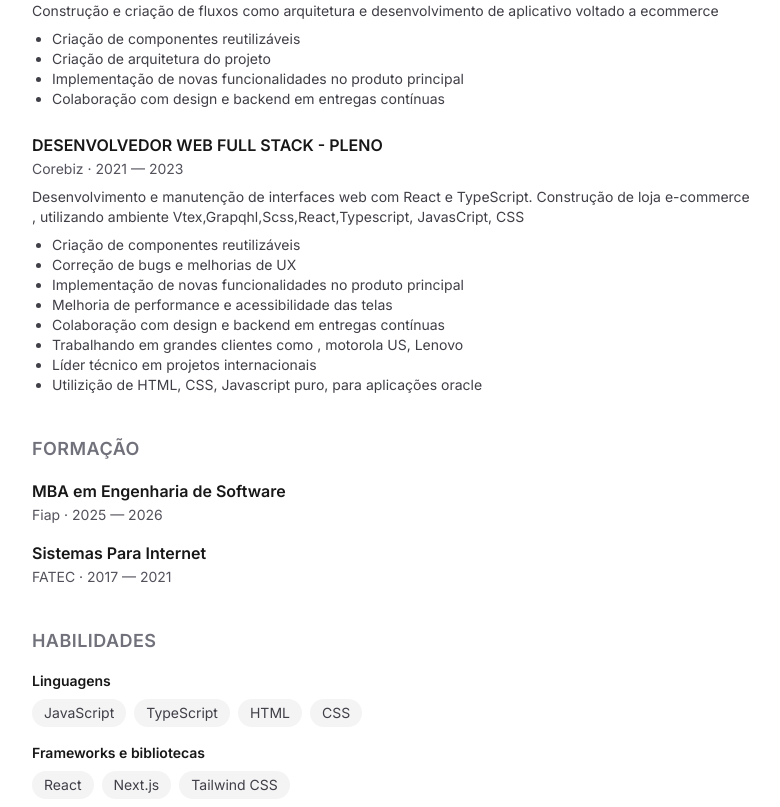
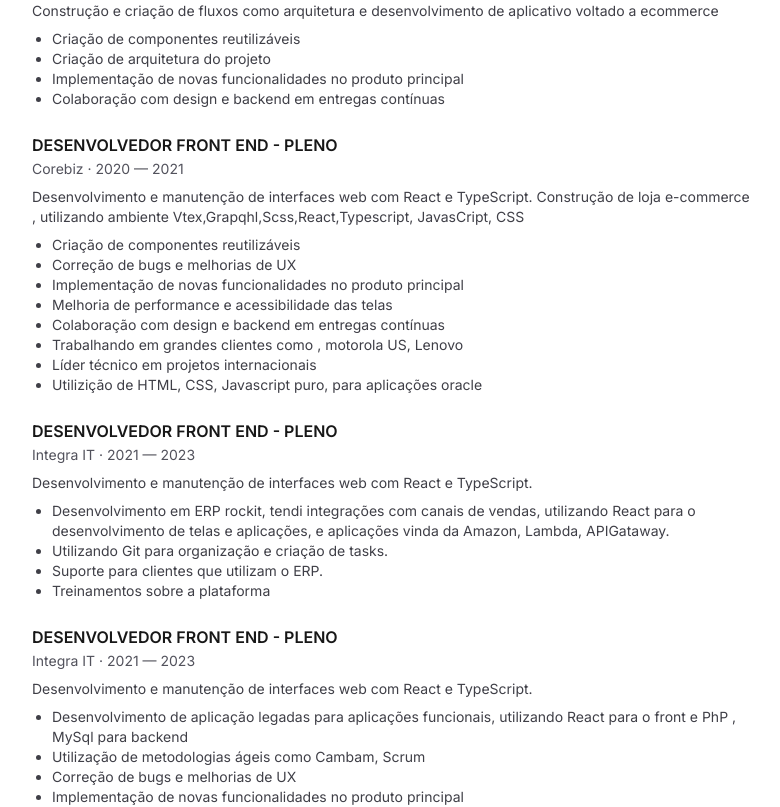
Before and after one commit to Matheus-de-Oliveira-Marques/project-nextjs-10f, a Next.js app: page / in a window 1280 px wide. Shown: the part 1140-1947 px from the top of the page, without its empty margins (248-1028 px from the left). Built offline with nearby package versions, Linux system fonts and the light colour scheme.

Commit message:
feat: update project

```diff
--- a/data/resume.ts
+++ b/data/resume.ts
@@ -70,7 +70,7 @@ export const resume: Resume = {
   experiences: [
     {
       company: "Quality Digital",
-      role: "DESENVOLVEDOR WEB FULL STACK - PLENO",
+      role: "DESENVOLVEDOR WEB FULL STACK- PLENO",
       period: "2024 — atual",
       description:
         "Desenvolvimento e manutenção de interfaces web com React e TypeScript. Construção de loja e-commerce , utilizando ambiente Vtex,Grapqhl,Scss,React,Typescript, JavasCript, CSS",
@@ -85,7 +85,7 @@ export const resume: Resume = {
     },
     {
       company: "Maeztra",
-      role: "DESENVOLVEDOR WEB FULL STACK - PLENO",
+      role: "DESENVOLVEDOR FRONT END - PLENO",
       period: "2023 — 2023",
       description:
         "Desenvolvimento e manutenção de interfaces web com React e TypeScript. Construção de loja e-commerce , utilizando ambiente Vtex,Grapqhl,Scss,React,Typescript, JavasCript, CSS",
@@ -112,8 +112,8 @@ export const resume: Resume = {
     },
       {
       company: "Corebiz",
-      role: "DESENVOLVEDOR WEB FULL STACK - PLENO",
-      period: "2021 — 2023",
+      role: "DESENVOLVEDOR FRONT END - PLENO",
+      period: "2020 — 2021",
       description:
         "Desenvolvimento e manutenção de interfaces web com React e TypeScript. Construção de loja e-commerce , utilizando ambiente Vtex,Grapqhl,Scss,React,Typescript, JavasCript, CSS",
       highlights: [
@@ -126,6 +126,32 @@ export const resume: Resume = {
         "Líder técnico em projetos internacionais",
         "Utilizição de HTML, CSS, Javascript puro, para aplicações oracle"
       ],
+    },
+      {
+      company: "Integra IT",
+      role: "DESENVOLVEDOR FRONT END - PLENO",
+      period: "2021 — 2023",
+      description:
+        "Desenvolvimento e manutenção de interfaces web com React e TypeScript. ",
+      highlights: [
+        "Desenvolvimento em ERP rockit, tendi integrações com canais de vendas, utilizando React para o desenvolvimento de telas e aplicações, e aplicações vinda da Amazon, Lambda, APIGataway.",
+        "Utilizando Git para organização e criação de tasks.",
+        "Suporte para clientes que utilizam o ERP.",
+        "Treinamentos sobre a plataforma"
+        ],
+    },
+     {
+      company: "Integra IT",
+      role: "DESENVOLVEDOR FRONT END - PLENO",
+      period: "2021 — 2023",
+      description:
+        "Desenvolvimento e manutenção de interfaces web com React e TypeScript. ",
+      highlights: [
+        "Desenvolvimento de aplicação legadas para aplicações funcionais, utilizando React para o front e PhP , MySql para backend",
+        "Utilização de metodologias ágeis como Cambam, Scrum",
+        "Correção de bugs e melhorias de UX",
+        "Implementação de novas funcionalidades no produto principal"
+        ],
     },
   ],
   education: [
@@ -143,15 +169,15 @@ export const resume: Resume = {
   skills: [
     {
       category: "Linguagens",
-      items: ["JavaScript", "TypeScript", "HTML", "CSS"],
+      items: ["JavaScript", "TypeScript", "HTML", "CSS", "PHP", "MySQL"],
     },
     {
       category: "Frameworks e bibliotecas",
-      items: ["React", "Next.js", "Tailwind CSS"],
+      items: ["React", "Next.js", "Tailwind", "CSS", "SCSS", "Synfony", "Laravel"],
     },
     {
       category: "Ferramentas",
-      items: ["Git", "VS Code", "Figma"],
+      items: ["Git", "VS Code", "Figma", "Amazon", "Lambda", "APIGataway", "Jira"],
     },
   ],
   projects: [
```
